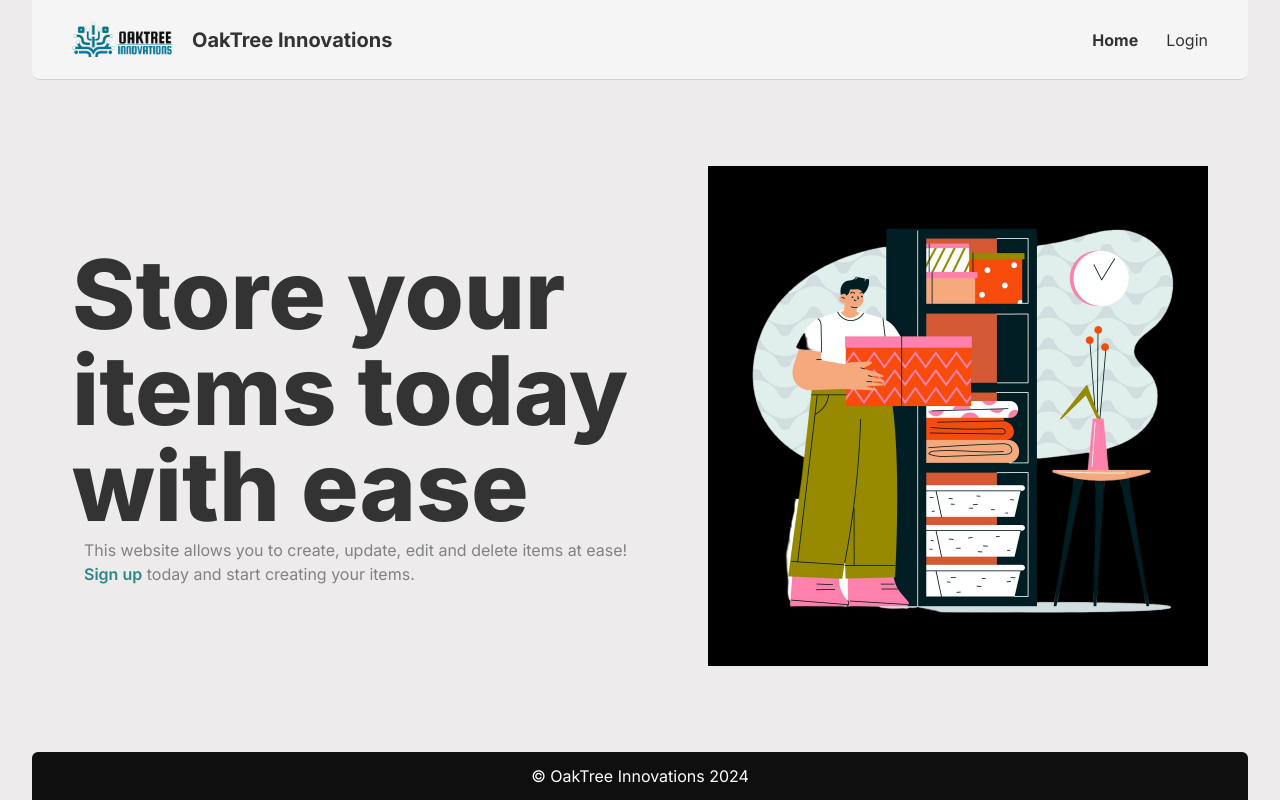
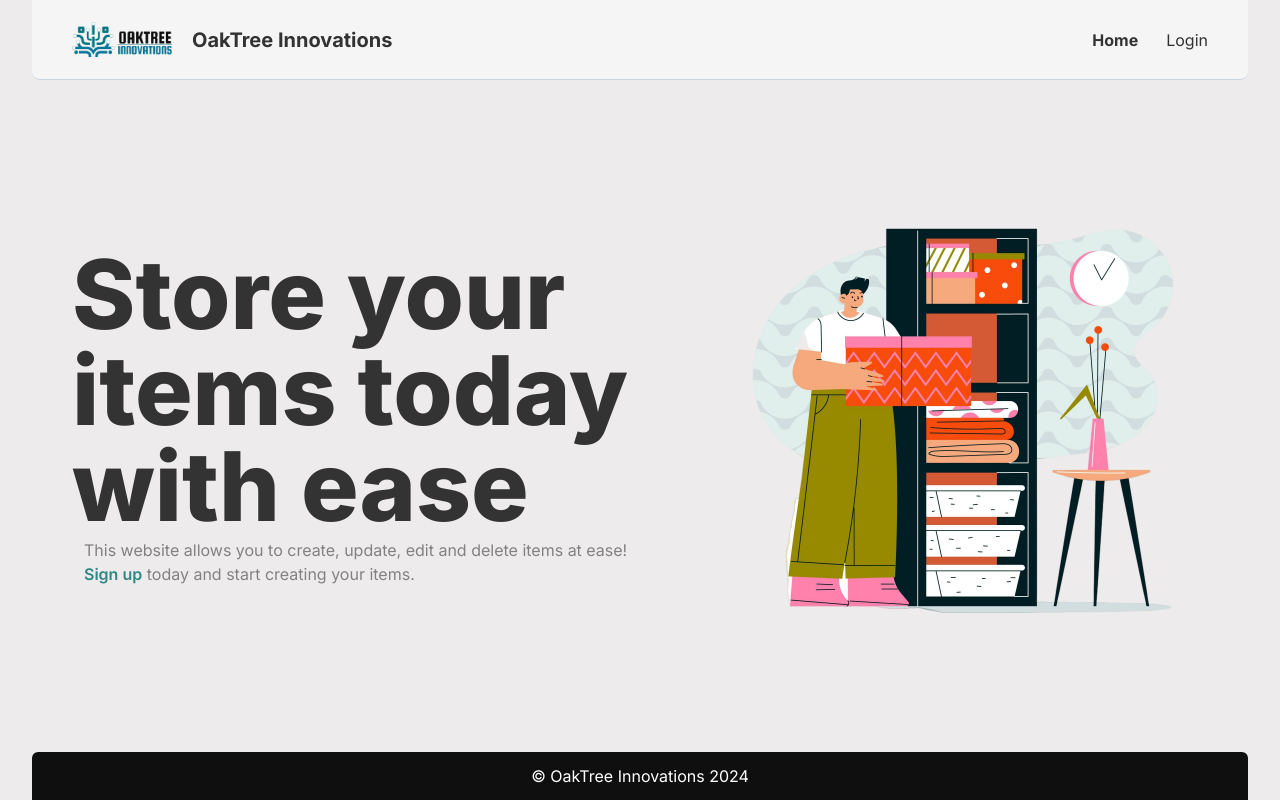
Before and after one commit to Aizen1d/oak-frontend, a Next.js app: page / in a window 1280 px wide. Built offline with nearby package versions, Linux system fonts and the light colour scheme.

Commit message:
Typo fix for /images path

```diff
--- a/components/home/Hero.tsx
+++ b/components/home/Hero.tsx
@@ -23,7 +23,7 @@ const Hero = () => {
       {/* Right side section */}
       <section className="order-1 lg:order-2" data-aos="fade-down">
         <Image
-          src={'/Images/Hero2.png'}
+          src={'/images/Hero.png'}
           alt={'Hero'}
           width={'500'}
           height={'500'}
```
Also changed, not shown: public/images/Hero2.png (deleted).
